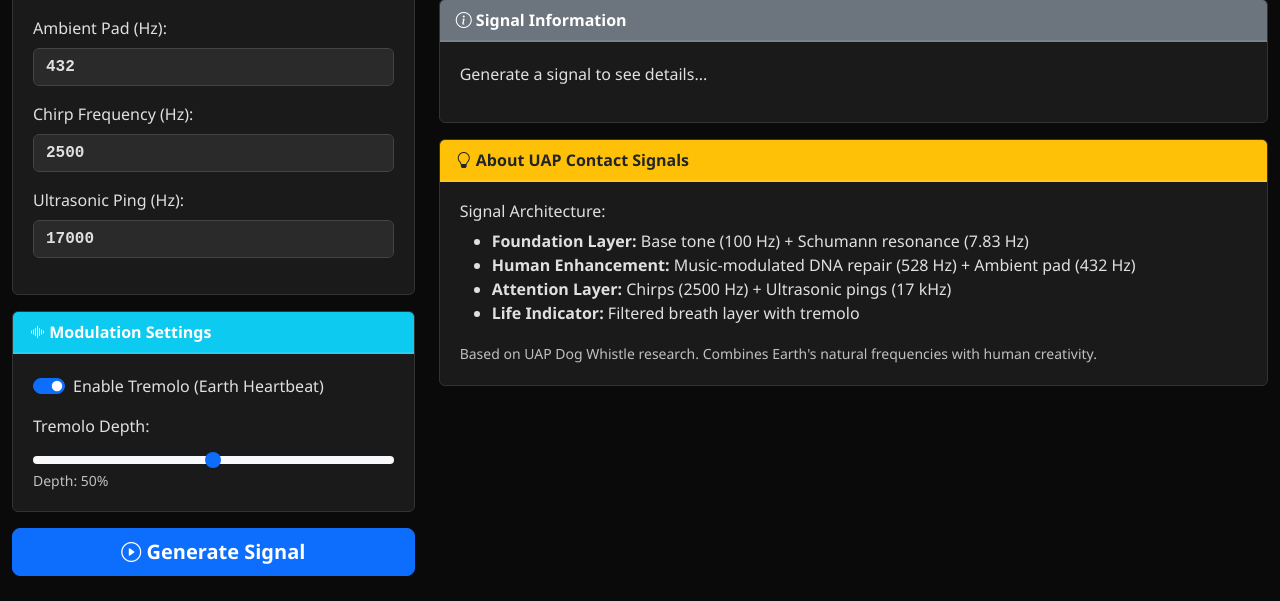
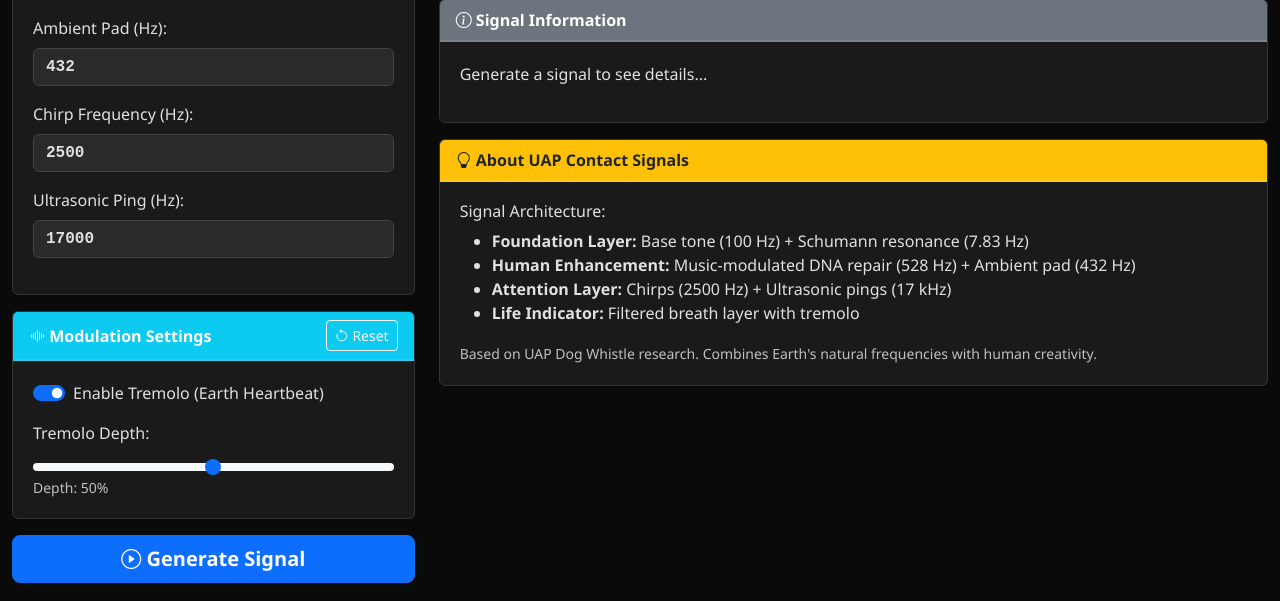
Before and after one commit to ddeveloper72/Ultrasonic_Sweep, a Flask app: page / in a window 1280 px wide. Shown: the part 675-1276 px from the top of the page. Run offline with Flask 3, Linux system fonts and the light colour scheme; data that the repository does not hold is empty.

Commit message:
Add reset button for Modulation Settings

```diff
--- a/static/js/dashboard.js
+++ b/static/js/dashboard.js
@@ -31,6 +31,12 @@ function initializeEventListeners() {
     const resetFreqBtn = document.getElementById('resetFreqBtn');
     if (resetFreqBtn) {
         resetFreqBtn.addEventListener('click', handleResetFrequencies);
+    }
+
+    // Reset modulation button
+    const resetModBtn = document.getElementById('resetModBtn');
+    if (resetModBtn) {
+        resetModBtn.addEventListener('click', handleResetModulation);
     }
 
     // Music switch
@@ -142,6 +148,32 @@ function handleResetFrequencies() {
 
     // Show brief confirmation
     const resetBtn = document.getElementById('resetFreqBtn');
+    const originalHTML = resetBtn.innerHTML;
+    resetBtn.innerHTML = '<i class="bi bi-check-circle"></i> Reset!';
+    setTimeout(() => {
+        resetBtn.innerHTML = originalHTML;
+    }, 1500);
+}
+
+function handleResetModulation() {
+    // Reset tremolo switch
+    const tremoloSwitch = document.getElementById('tremoloSwitch');
+    const defaultChecked = tremoloSwitch.getAttribute('data-default') === 'true';
+    tremoloSwitch.checked = defaultChecked;
+
+    // Reset tremolo depth
+    const tremoloDepth = document.getElementById('tremoloDepth');
+    const defaultDepth = tremoloDepth.getAttribute('data-default');
+    if (defaultDepth) {
+        tremoloDepth.value = defaultDepth;
+        document.getElementById('tremoloDepthValue').textContent = defaultDepth;
+    }
+
+    // Update tremolo settings visibility
+    document.getElementById('tremoloSettings').style.display = defaultChecked ? 'block' : 'none';
+
+    // Show brief confirmation
+    const resetBtn = document.getElementById('resetModBtn');
     const originalHTML = resetBtn.innerHTML;
     resetBtn.innerHTML = '<i class="bi bi-check-circle"></i> Reset!';
     setTimeout(() => {
--- a/templates/dashboard.html
+++ b/templates/dashboard.html
@@ -193,12 +193,15 @@
                 </div>
 
                 <div class="card mb-3">
-                    <div class="card-header bg-info text-white">
-                        <i class="bi bi-soundwave"></i> Modulation Settings
+                    <div class="card-header bg-info text-white d-flex justify-content-between align-items-center">
+                        <span><i class="bi bi-soundwave"></i> Modulation Settings</span>
+                        <button class="btn btn-sm btn-outline-light" id="resetModBtn" title="Reset to default values">
+                            <i class="bi bi-arrow-counterclockwise"></i> Reset
+                        </button>
                     </div>
                     <div class="card-body">
                         <div class="form-check form-switch mb-3">
-                            <input class="form-check-input" type="checkbox" id="tremoloSwitch" checked>
+                            <input class="form-check-input" type="checkbox" id="tremoloSwitch" checked data-default="true">
                             <label class="form-check-label" for="tremoloSwitch">
                                 Enable Tremolo (Earth Heartbeat)
                             </label>
@@ -206,7 +209,7 @@
 
                         <div id="tremoloSettings">
                             <label class="form-label">Tremolo Depth:</label>
-                            <input type="range" class="form-range" id="tremoloDepth" min="0" max="100" value="50">
+                            <input type="range" class="form-range" id="tremoloDepth" min="0" max="100" value="50" data-default="50">
                             <div class="text-muted small">Depth: <span id="tremoloDepthValue">50</span>%</div>
                         </div>
                     </div>
```
